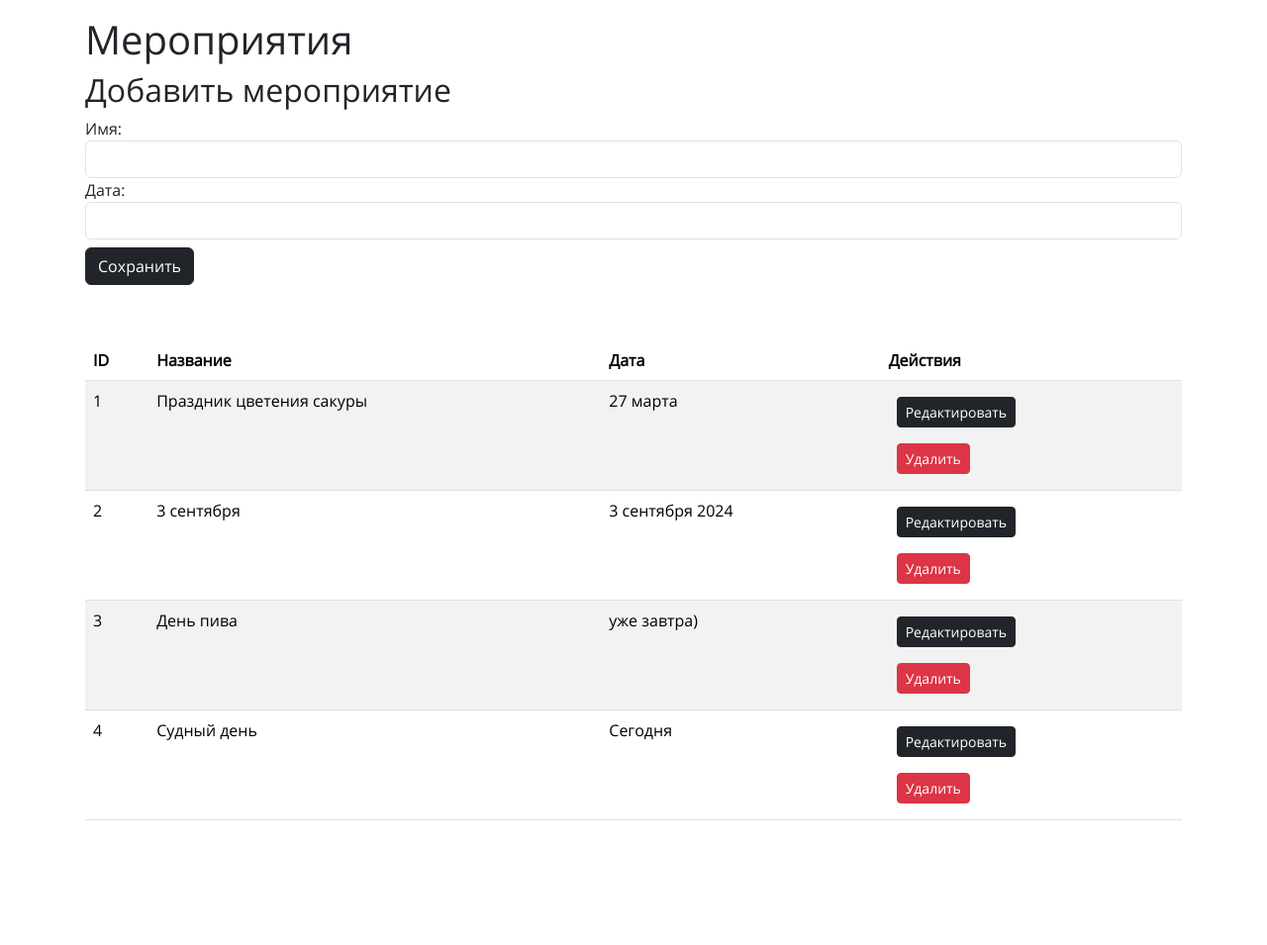
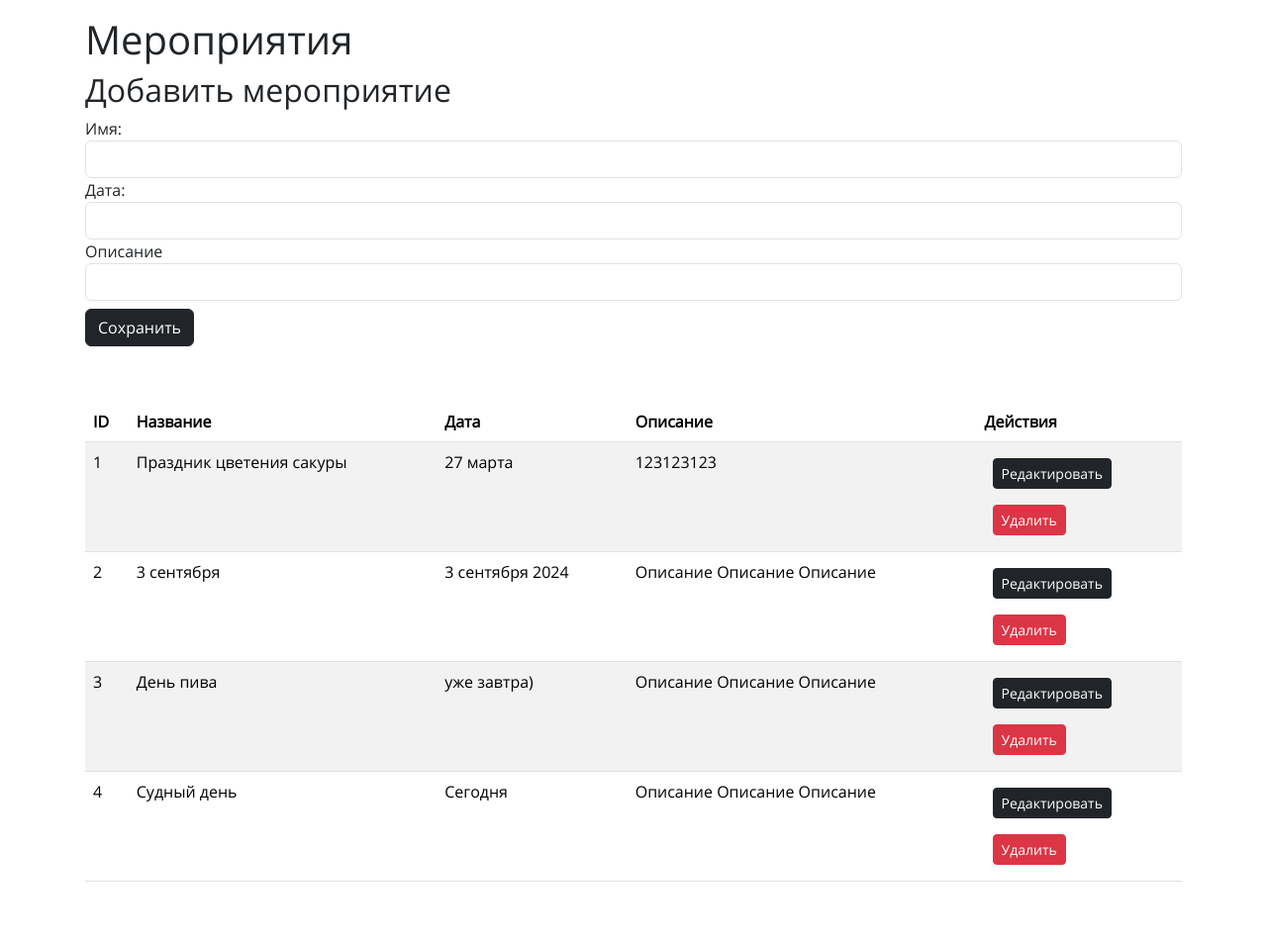
Before and after one commit to Genolium/spbgasu_bot, a Flask app: page /events in a window 1280 px wide. Shown: the part 71-1026 px from the top of the page at 99% size. Before the commit the page ends 900 px from the top, so only its background shows below. Run offline with Flask 3, Linux system fonts and the light colour scheme; data comes from the database, SQL or seed files in the repository; both versions use the stored data as it was after the commit; parts of the project's set-up code (start-up, migrations or seed data) failed here and were passed over.

Commit message:
Исправление мелких багов + описание для мероприятий на сайте и в БД

```diff
--- a/utility/db.py
+++ b/utility/db.py
@@ -18,7 +18,7 @@ def create_db():
     c.execute('''CREATE TABLE IF NOT EXISTS quizes_responces
                  (id INTEGER PRIMARY KEY, tg_id INTEGER, quiz_id INTEGER, answer_number INTEGER)''')
     c.execute('''CREATE TABLE IF NOT EXISTS events
-                 (id INTEGER PRIMARY KEY, name TEXT, date TEXT)''')
+                 (id INTEGER PRIMARY KEY, name TEXT, date TEXT,description TEXT)''')
     c.execute('''CREATE TABLE IF NOT EXISTS newsletters
                  (id INTEGER PRIMARY KEY, text TEXT, sender_id INTEGER)''')
     c.execute('''CREATE TABLE IF NOT EXISTS banned_users
@@ -69,10 +69,10 @@ def add_request(tg_id):
     conn.commit()
     conn.close()
 
-def add_event(name, date):
+def add_event(name, date, description):
     conn = sqlite3.connect('my_database.db')
     c = conn.cursor()
-    c.execute("INSERT INTO events (name, date) VALUES (?, ?)", (name, date))
+    c.execute("INSERT INTO events (name, date, description) VALUES (?, ?, ?)", (name, date,description))
     conn.commit()
     conn.close()
 
@@ -341,10 +341,10 @@ def delete_quiz(quiz_id):
     conn.commit()
     conn.close()
 
-def edit_event(event_id, name, date):
+def edit_event(event_id, name, date,description):
     conn = sqlite3.connect('my_database.db')
     c = conn.cursor()
-    c.execute("UPDATE events SET name = ?, date = ? WHERE id = ?", (name, date, event_id))
+    c.execute("UPDATE events SET name = ?, date = ?, description = ? WHERE id = ?", (name, date,description, event_id))
     conn.commit()
     conn.close()
 
--- a/web/index.py
+++ b/web/index.py
@@ -69,7 +69,7 @@ def admin_management():
             add_admin(tg_id, username, login, password)
         elif 'delete_admin' in request.form:
             tg_id = request.form['tg_id']
-            delete_admin((tg_id,))
+            delete_admin((tg_id))
     admins = get_all_admins()
     return render_template('admin_management.html', admins=admins)
 
@@ -80,13 +80,14 @@ def events():
     if request.method == 'POST':
         name = request.form['name']
         date = request.form['date']
+        description = request.form['description']
         event_id = request.form['event_id']
 
         if event_id:
             # Обновление существующего события
-            edit_event(event_id, name, date)
+            edit_event(event_id, name, date,description)
         else:
-            add_event(name,date)
+            add_event(name,date,description)
         return redirect('/events')
     events = get_event()
     return render_template('events.html', events=events)
@@ -156,6 +157,7 @@ def editevent():
     if request.method == 'POST':
         name = request.form['name']
         date = request.form['date']
-        edit_event(id,name,date)
+        description = request.form['description']
+        edit_event(id,name,date,description)
         return redirect(url_for('events'))
     return render_template('event_edit.html', event=get_event(id))
--- a/web/templates/event_edit.html
+++ b/web/templates/event_edit.html
@@ -23,6 +23,10 @@
             <label class="form-label" for="question">Дата:</label>
             <input class="form-control" type="text" id="question" name="date" value="{{ event[0][2] }}" required>
         </div>
+        <div class="form-group">
+            <label class="form-label" for="question_group">Описание:</label>
+            <input class="form-control" type="text" id="question_group" name="description" value="{{ event[0][3] }}" required>
+        </div>
         <button class="btn btn-dark my-2" type="submit">Сохранить изменения</button>
     </form>
 </div>
--- a/web/templates/events.html
+++ b/web/templates/events.html
@@ -26,6 +26,10 @@
                 <label for="date">Дата:</label>
                 <input type="text" class="form-control" id="datepicker" name="date" required>
             </div>
+            <div class="form-group">
+                <label for="description">Описание</label>
+                <input type="text" class="form-control" name="description" required>
+            </div>
             <button type="submit" class="btn btn-dark my-2">Сохранить</button>
         </form>
 
@@ -36,6 +40,7 @@
                     <th>ID</th>
                     <th>Название</th>
                     <th>Дата</th>
+                    <th>Описание</th>
                     <th>Действия</th>
                 </tr>
             </thead>
@@ -45,6 +50,7 @@
                     <td>{{ event[0] }}</td>
                     <td>{{ event[1] }}</td>
                     <td>{{ event[2] }}</td>
+                    <td>{{ event[3] }}</td>
                     <td>
                         <a href="{{ url_for('editevent', id=event[0]) }}" class="btn btn-dark btn-sm m-2">Редактировать</a>
                         <form action="/events/delete/{{ event[0] }}" method="post">
```
Also changed, not shown: my_database.db, 1 other file.
